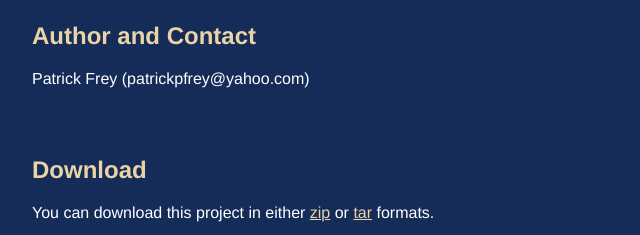
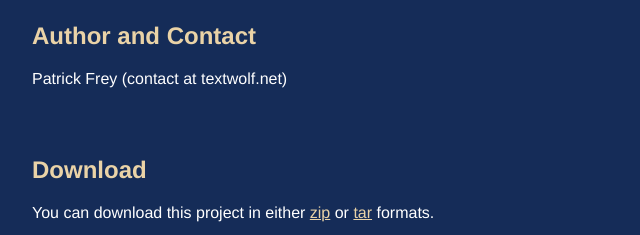
Before and after one commit to patrickfrey/textwolf, a plain HTML site: page index.html in a window 1280 px wide. Shown: the part 1040-1275 px from the top of the page, 258-898 px from the left. Drawn offline with Linux system fonts and the light colour scheme.

Commit message:
changed contact address

```diff
--- a/index.html
+++ b/index.html
@@ -75,9 +75,10 @@
 	</div>
 
 	<h2>Author and Contact</h2>
-	<p>Patrick Frey (patrickpfrey@yahoo.com)
+	<p>Patrick Frey (contact at textwolf.net)
 	<br/>
-	<br/>	</p>
+	<br/>
+	</p>
 
 	<h2>Download</h2>
 	<p>
```
